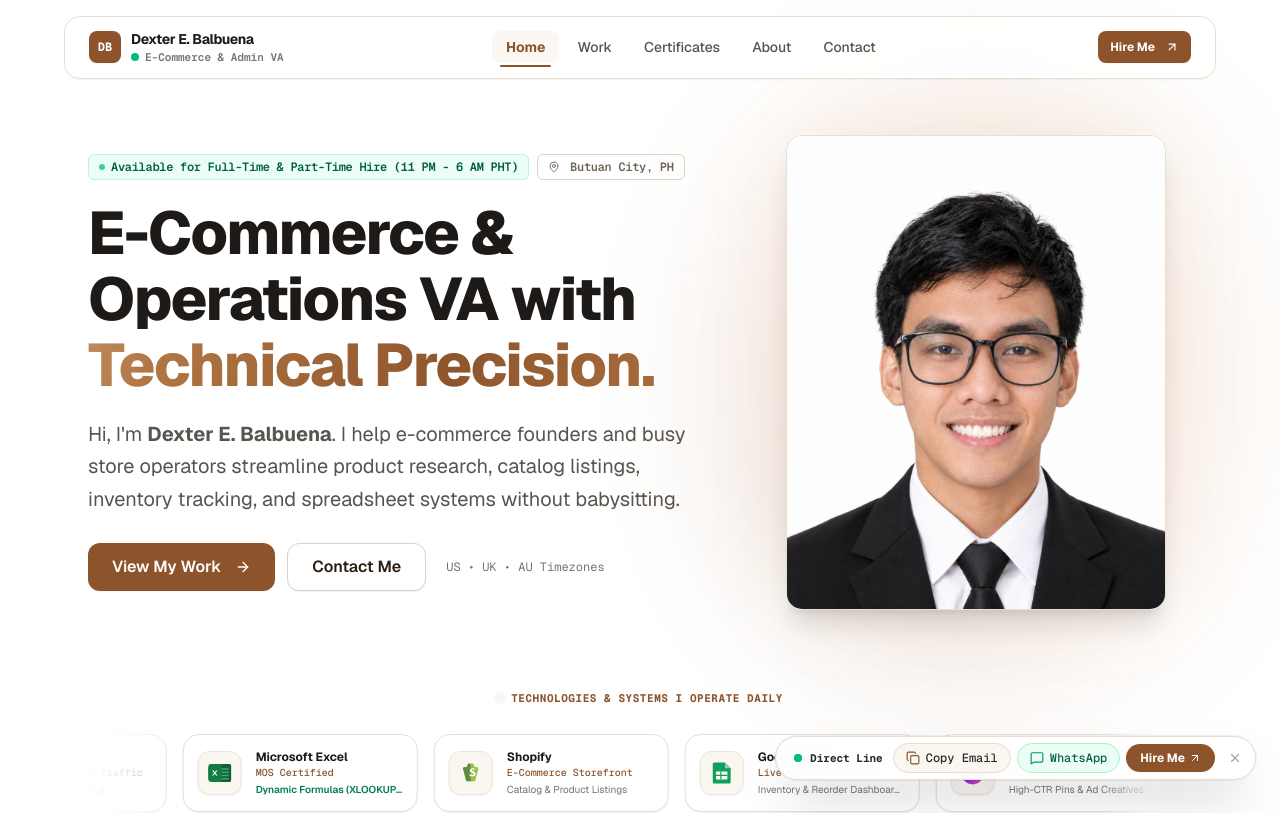
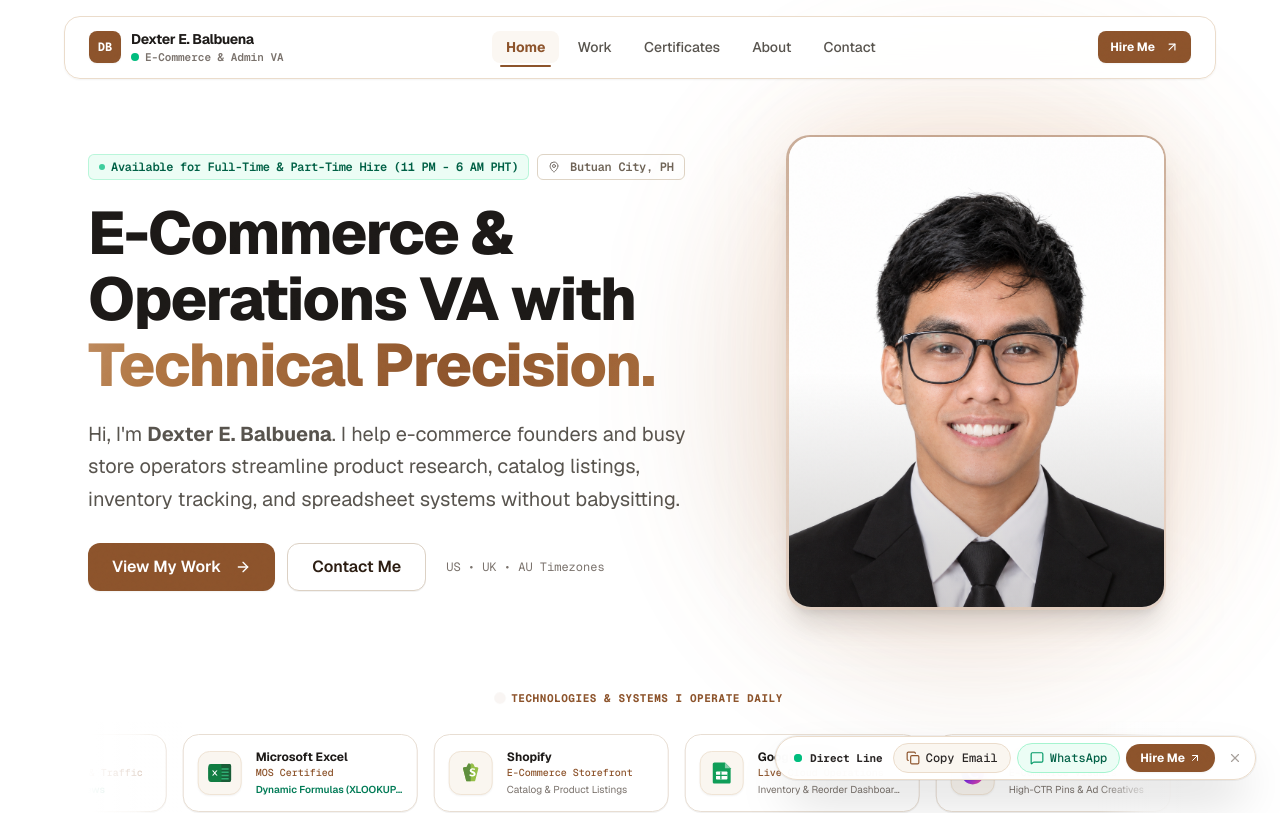
Before and after one commit to devbalbuena/dexter-balbuena-portfolio, a Next.js app: page / in a window 1280 px wide. Shown: the top 813 px of the page. Built offline with nearby package versions, Linux system fonts and the light colour scheme.

Commit message:
style(hero): wrap portrait in luxury bronze-to-gold gradient ring with cinematic vignette

```diff
--- a/src/components/home/HeroPortrait.tsx
+++ b/src/components/home/HeroPortrait.tsx
@@ -68,23 +68,33 @@ export function HeroPortrait({ hasPhoto }: HeroPortraitProps) {
         aria-hidden="true"
       />
 
-      {/* Portrait card frame with motion entrance and hover physics */}
+      {/* Luxury Gradient Ring Frame */}
       <motion.div
-        initial={shouldReduceMotion ? { opacity: 0 } : { opacity: 0, scale: 0.96, y: 12 }}
+        initial={shouldReduceMotion ? { opacity: 0 } : { opacity: 0, scale: 0.96, y: 14 }}
         animate={shouldReduceMotion ? { opacity: 1 } : { opacity: 1, scale: 1, y: 0 }}
         whileHover={shouldReduceMotion ? {} : { y: -4, scale: 1.01 }}
-        transition={{ duration: 0.4, ease: [0.16, 1, 0.3, 1] }}
-        className="relative z-10 w-full aspect-[4/5] overflow-hidden rounded-2xl border border-[#e8ded3] bg-white shadow-xl transition-shadow hover:shadow-2xl"
+        transition={{ duration: 0.45, ease: [0.16, 1, 0.3, 1] }}
+        className="relative z-10 w-full aspect-[4/5] rounded-3xl p-[2.5px] bg-gradient-to-b from-[#8c532b]/45 via-[#d4976a]/30 to-[#8c532b]/20 shadow-xl transition-shadow duration-500 hover:shadow-2xl hover:shadow-[#8c532b]/15"
       >
+        {/* Inner Card Container */}
+        <div className="relative h-full w-full overflow-hidden rounded-[22px] bg-gradient-to-b from-[#fdfbf9] to-[#f9f5ef]">
           {hasPhoto ? (
+            <>
               <Image
                 src="/images/portrait.png"
                 alt="Portrait of Dexter E. Balbuena"
                 fill
                 priority
                 sizes="(max-width: 768px) 320px, (max-width: 1200px) 360px, 380px"
-            className="object-cover object-top transition-transform duration-500 hover:scale-102"
+                className="object-cover object-top transition-transform duration-700 ease-out hover:scale-104"
               />
+
+              {/* Cinematic Bottom Vignette Gradient */}
+              <div
+                className="pointer-events-none absolute inset-0 z-10 bg-gradient-to-t from-[#18120d]/20 via-transparent to-transparent"
+                aria-hidden="true"
+              />
+            </>
           ) : (
             /* Tidy styled placeholder when portrait.png is not yet uploaded */
             <div className="flex h-full w-full flex-col items-center justify-between p-6 text-center">
@@ -113,6 +123,7 @@ export function HeroPortrait({ hasPhoto }: HeroPortraitProps) {
               </div>
             </div>
           )}
+        </div>
       </motion.div>
     </div>
   );
```
Lines whose indentation alone changed are shown as unchanged.
